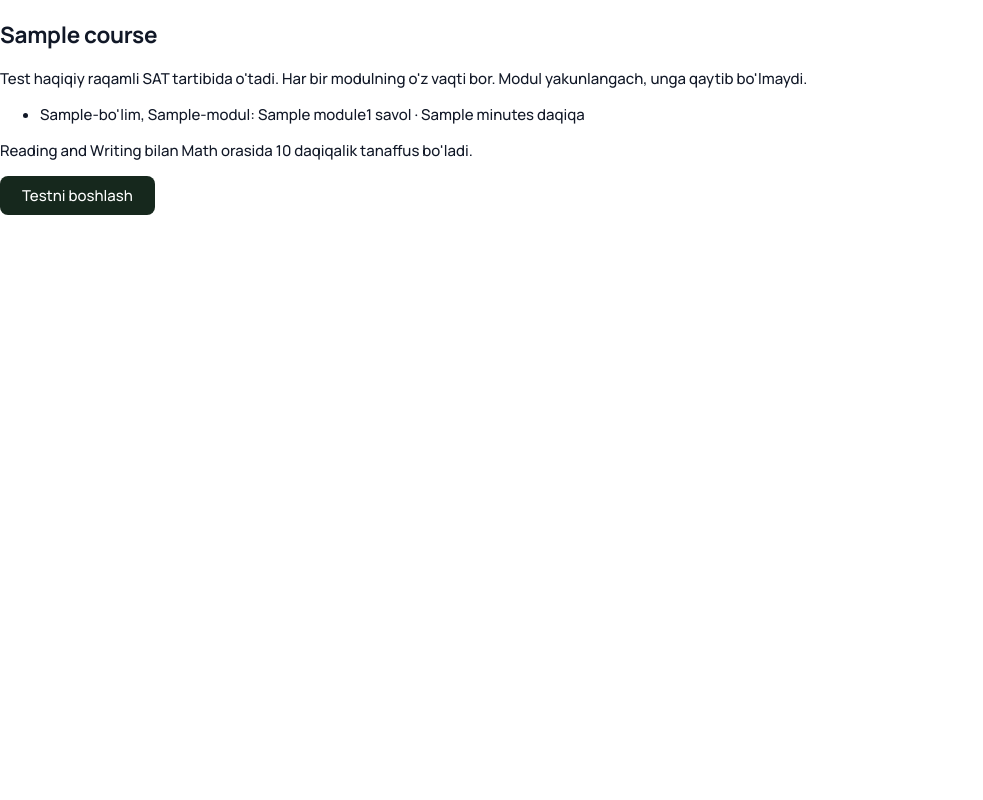
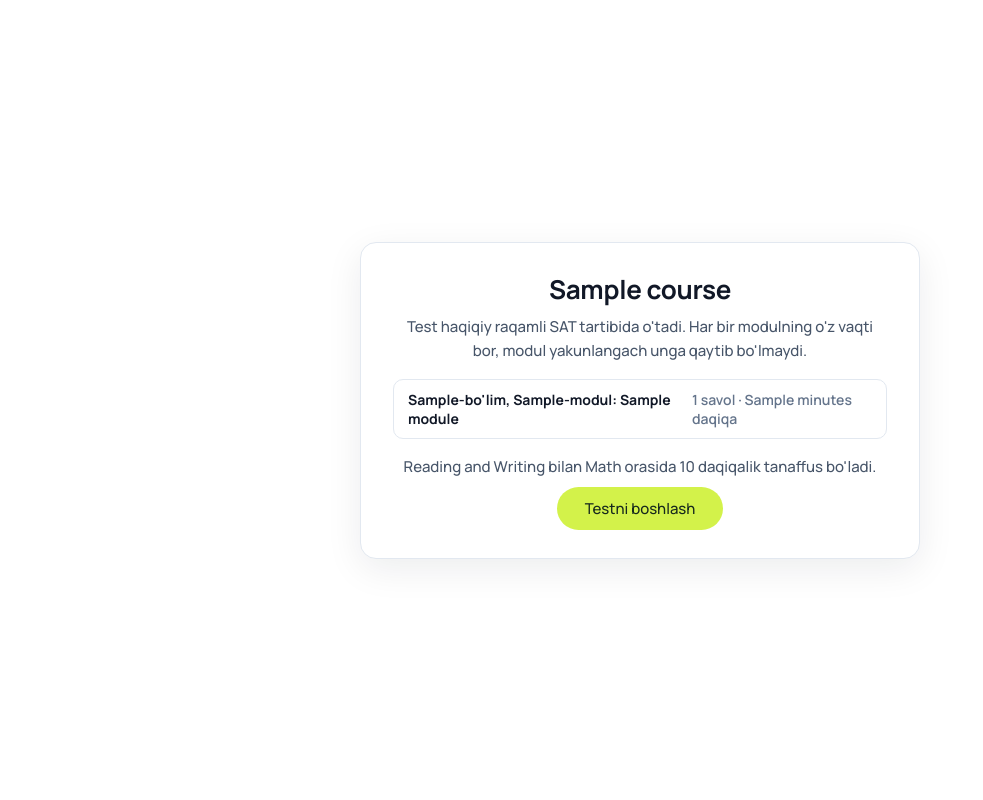
Before and after one commit to rahimjonovabdullo/matematika-akademiya, a Django app: template academy/templates/academy/take_sat.html in a window 1280 px wide. Shown: the whole page, without its empty margins (0-983 px from the left). Run offline with Django 5.2, Linux system fonts and the light colour scheme; tables that the repository leaves empty hold one stand-in row (values such as "Sample post"); the template is opened without the code that fills it: values that come from a table or form of the project are taken from there, most other values are stand-ins (such as "Sample title", 1, 10 or a date in 2020).

Commit message:
Enhance SAT test page layout and instructions
Updated SAT test page with additional styles and modified text for clarity. Added new sections for instructions and breaks.

```diff
--- a/academy/templates/academy/take_sat.html
+++ b/academy/templates/academy/take_sat.html
@@ -2,48 +2,68 @@
 {% block title %}{{ course.title }} — SAT{% endblock %}
 {% block content %}
 {% include "academy/_sat_style.html" %}
+{% include "academy/_sat_style2.html" %}
 <div class="sat" id="sat">
   <form method="post" id="satForm">{% csrf_token %}<div id="satAns"></div></form>
 
   <div class="sv" id="vIntro">
-    <div class="pg"><div class="cd">
+    <div class="pg"><div class="cd c">
       <h2>{{ course.title }}</h2>
-      <p>Test haqiqiy raqamli SAT tartibida o'tadi. Har bir modulning o'z vaqti bor. Modul yakunlangach, unga qaytib bo'lmaydi.</p>
+      <p>Test haqiqiy raqamli SAT tartibida o'tadi. Har bir modulning o'z vaqti bor, modul yakunlangach unga qaytib bo'lmaydi.</p>
       <ul>
         {% for m in modules %}<li>{{ m.sn }}-bo'lim, {{ m.mn }}-modul: {{ m.title }}<span>{{ m.qs|length }} savol · {{ m.minutes }} daqiqa</span></li>{% endfor %}
       </ul>
       <p>Reading and Writing bilan Math orasida 10 daqiqalik tanaffus bo'ladi.</p>
-      <button type="button" class="bb" id="goBtn">Testni boshlash</button>
+      <button type="button" class="bb lime" id="goBtn">Testni boshlash</button>
+    </div></div>
+  </div>
+
+  <div class="sv" id="vMI" hidden>
+    <div class="pg"><div class="cd">
+      {% for m in modules %}
+      <div class="mi" data-m="{{ m.i }}" hidden>
+        <div class="kk">{{ m.mn }}-MODUL</div>
+        <h2>{{ m.title }}</h2>
+        <div class="sb">{{ m.qs|length }} savol · {{ m.minutes }} daqiqa</div>
+        <h4>Yo'riqnoma</h4>
+        {% if m.sec == 'rw' %}
+        <ol><li>Har bir savolda bitta yoki bir nechta matn bor.</li><li>To'rtta variantdan eng to'g'risini tanlang.</li><li>Qiyin savollarni o'tkazib yuborib, keyin qaytishingiz mumkin.</li><li>Keyin qaytish uchun savolni «Belgilash» tugmasi bilan belgilab qo'ying.</li></ol>
+        {% else %}
+        <ol><li>Barcha savollarda kalkulyatordan foydalanish mumkin.</li><li>Formulalar jadvali istalgan vaqtda ochiq turadi.</li><li>To'g'ri javob variantini tanlang.</li><li>Keyin qaytish uchun savolni «Belgilash» tugmasi bilan belgilab qo'ying.</li></ol>
+        {% endif %}
+      </div>
+      {% endfor %}
+      <div class="go"><button type="button" class="bb" id="miGo">Davom etish</button></div>
     </div></div>
   </div>
 
   <div class="sv" id="vTest" hidden>
+    <div class="bn">MASHQ TESTI</div>
     <header class="st-top">
       <div class="st-ttl"><b id="mTitle"></b><button type="button" class="lnk" id="dirBtn">Yo'riqnoma ▾</button></div>
       <div class="st-time"><b id="tm">00:00</b><button type="button" class="lnk" id="tmHide">Yashirish</button></div>
       <div class="st-tools">
-        <button type="button" class="tl" id="btnAnn">✎ Belgilash</button>
-        <button type="button" class="tl" id="btnCalc">Kalkulyator</button>
-        <button type="button" class="tl" id="btnRef">Formulalar</button>
+        <button type="button" class="tl" id="btnAnn"><svg viewBox="0 0 24 24"><path d="M4 20h4L19 9l-4-4L4 16z"/><path d="M13 7l4 4"/></svg>Belgilash</button>
+        <button type="button" class="tl" id="btnCalc"><svg viewBox="0 0 24 24"><rect x="5" y="3" width="14" height="18" rx="2"/><path d="M8 7h8M8 12h2M14 12h2M8 16h2M14 16h2"/></svg>Kalkulyator</button>
+        <button type="button" class="tl" id="btnRef"><svg viewBox="0 0 24 24"><path d="M3 5c3-1 6-1 9 1 3-2 6-2 9-1v14c-3-1-6-1-9 1-3-2-6-2-9-1z"/><path d="M12 6v14"/></svg>Formulalar</button>
       </div>
     </header>
     <main class="st-main" id="stMain">
       {% for m in modules %}
       <div class="mod" data-m="{{ m.i }}" data-t="{{ m.sn }}-bo'lim, {{ m.mn }}-modul: {{ m.title }}" hidden>
         {% for q in m.qs %}
-        <div class="qq{% if m.sec == 'rw' and not q.passage and not q.img %} single{% endif %}" data-q="{{ q.id }}" hidden>
-          {% if m.sec == 'math' %}
-          <section class="pn pl">{% if q.passage %}<p>{{ q.passage }}</p>{% endif %}<p>{{ q.stem }}</p>{% if q.img %}<img src="{% url 'question_image' q.id %}" alt="Savol rasmi">{% endif %}</section>
-          {% elif q.passage or q.img %}
-          <section class="pn pl">{% if q.passage %}<p>{{ q.passage }}</p>{% endif %}{% if q.img %}<img src="{% url 'question_image' q.id %}" alt="Savol rasmi">{% endif %}</section>
+        <div class="qq{% if not q.passage and not q.img or m.sec == 'math' and not q.passage %} single{% endif %}" data-q="{{ q.id }}" hidden>
+          {% if q.passage or m.sec == 'rw' and q.img %}
+          <section class="pn pl">{% if q.passage %}<p>{{ q.passage }}</p>{% endif %}{% if m.sec == 'rw' and q.img %}<img src="{% url 'question_image' q.id %}" alt="Savol rasmi">{% endif %}</section>
           {% endif %}
           <section class="pn pr">
             <div class="qhd">
               <span class="qn">{{ q.n }}</span>
-              <button type="button" class="mk" data-act="mark"><svg width="16" height="18" viewBox="0 0 16 18"><path d="M3 1h10v16l-5-4-5 4z"/></svg>Belgilash</button>
+              <button type="button" class="mk" data-act="mark"><svg width="14" height="16" viewBox="0 0 16 18"><path d="M3 1h10v16l-5-4-5 4z"/></svg>Belgilash</button>
               <button type="button" class="abc" data-act="elim" title="Variantni chizib tashlash">ABC</button>
             </div>
-            {% if m.sec == 'rw' %}<p class="stem">{{ q.stem }}</p>{% endif %}
+            {% if m.sec == 'math' and q.img %}<img src="{% url 'question_image' q.id %}" alt="Savol rasmi">{% endif %}
+            <p class="stem">{{ q.stem }}</p>
             {% for c in q.choices %}
             <div class="ch" data-c="{{ c.id }}"><span class="lt">{{ c.letter }}</span><span class="tx">{{ c.text }}</span><button type="button" class="xx" data-act="x" title="Chizib tashlash">{{ c.letter }}</button></div>
             {% endfor %}
@@ -52,6 +72,7 @@
         {% endfor %}
       </div>
       {% endfor %}
+      <div class="dvh" id="dvh" hidden><i></i></div>
       <div id="calc" hidden><div class="ch2"><span>Desmos kalkulyator</span><button type="button" id="calcX">×</button></div><div id="calcEl"></div></div>
     </main>
     <footer class="st-bot">
@@ -62,21 +83,38 @@
   </div>
 
   <div class="sv" id="vReview" hidden>
-    <div class="pg"><div class="cd" style="width:min(760px,100%)">
+    <div class="bn">MASHQ TESTI</div>
+    <div class="rv">
       <h2>Ishingizni tekshiring</h2>
-      <p id="rvT"></p>
-      <div class="lg"><span><i class="d"></i>Javob berilgan</span><span><i></i>Javobsiz</span><span style="color:#b91c1c">⚑ Belgilangan</span></div>
-      <div class="gr" id="rvGrid" style="text-align:center"></div>
-      <div style="display:flex;gap:10px;justify-content:center"><button type="button" class="bb ghost" id="rvBack">Savollarga qaytish</button><button type="button" class="bb" id="rvDone">Modulni yakunlash</button></div>
+      <p>Haqiqiy imtihonda vaqt tugamaguncha keyingi modulga o'ta olmaysiz.</p>
+      <p>Mashq savollarida tayyor bo'lsangiz, <b>Keyingi</b> tugmasini bosing.</p>
+      <div class="box">
+        <div class="bh"><b id="rvT"></b><div class="lg"><span><i></i>Javobsiz</span><span style="color:#dc2626">⚑ Belgilangan</span></div></div>
+        <div class="gr" id="rvGrid"></div>
+      </div>
+    </div>
+    <div class="fbar"><button type="button" class="bb ghost" id="rvBack">Orqaga</button><button type="button" class="bb" id="rvDone">Keyingi</button></div>
+  </div>
+
+  <div class="sv" id="vReady" hidden>
+    <div class="pg"><div class="cd c" style="width:min(520px,100%)">
+      <h2 id="rdT"></h2>
+      <p id="rdP"></p>
+      <button type="button" class="bb lime" id="rdGo" style="margin-top:12px">Davom etish</button>
     </div></div>
   </div>
 
-  <div class="sv" id="vBreak" hidden>
-    <div class="pg"><div class="cd">
-      <h2 id="brT">Tanaffus</h2><p id="brP"></p>
-      <div class="big" id="brTm">10:00</div>
-      <button type="button" class="bb" id="brGo">Davom etish</button>
-    </div></div>
+  <div class="sv dk" id="vBreak" hidden>
+    <div class="l"><div class="tm"><small>Tanaffusning qolgan vaqti:</small><b id="brTm">10:00</b></div><button type="button" class="bb lime" id="brGo">Testni davom ettirish</button></div>
+    <div class="r">
+      <h2>Mashq testi tanaffusi</h2>
+      <p>Tayyor bo'lsangiz, testni darhol davom ettirishingiz mumkin. Haqiqiy imtihon kunida soat tugashini kutasiz.</p>
+      <hr>
+      <h3>Tanaffus: qurilmani yopmang</h3>
+      <p>Tayyor bo'lgach <b>Testni davom ettirish</b> tugmasini bosing, keyingi bo'lim boshlanadi.</p>
+      <p><b>Tanaffus paytida qoidalar:</b></p>
+      <ol><li>Hali test ishlayotganlarga xalaqit bermang.</li><li>Ilovadan chiqmang va noutbukni yopmang.</li><li>Telefon, kitob, yozuvlar va internetdan foydalanmang.</li><li>Test qurilmasi yonida ovqatlanmang va ichmang.</li><li>Xonada gaplashmang, tashqarida imtihon haqida muhokama qilmang.</li></ol>
+    </div>
   </div>
 {% include "academy/_sat_modals.html" %}
 </div>
```
